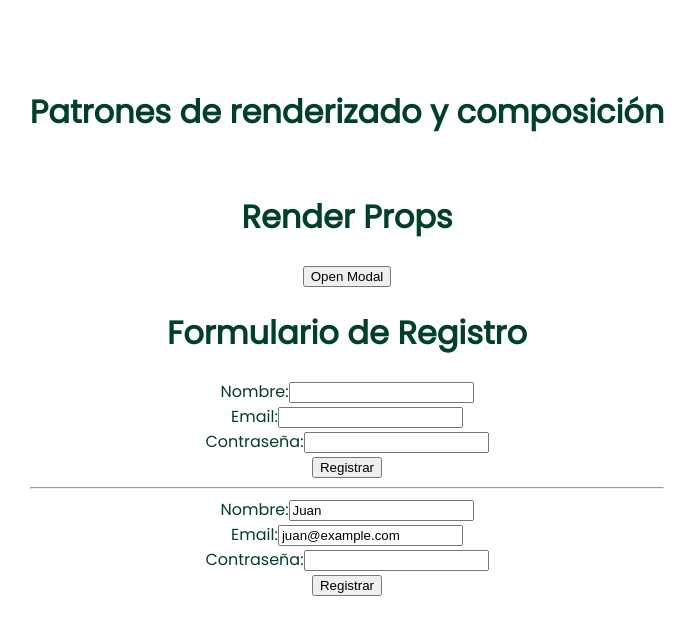
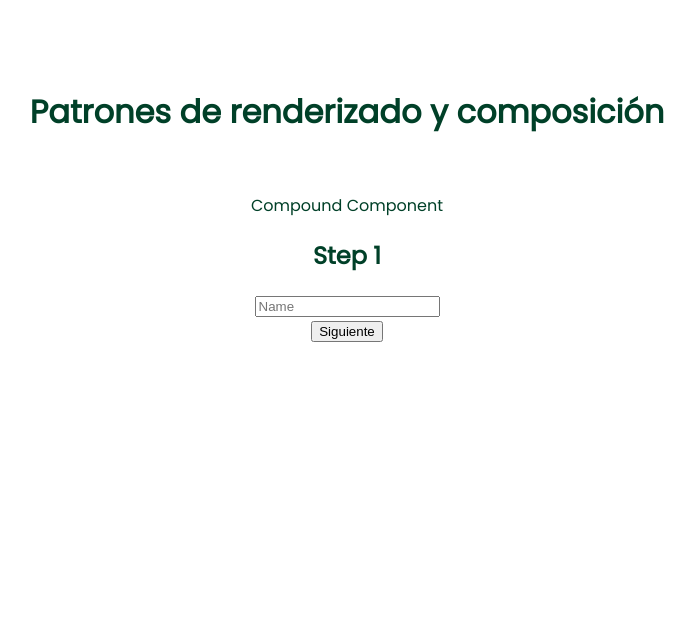
Before and after one commit to omarrendon/desing-patterns-react, a React (Vite) app: page / in a window 1280 px wide. Shown: the top 634 px of the page, without its empty margins (293-988 px from the left). Built offline with nearby package versions, Linux system fonts and the light colour scheme.

Commit message:
Compound Components pattern

```diff
--- a/package.json
+++ b/package.json
@@ -10,6 +10,8 @@
     "preview": "vite preview"
   },
   "dependencies": {
+    "framer-motion": "^12.0.5",
+    "motion": "^12.0.5",
     "react": "^18.3.1",
     "react-dom": "^18.3.1"
   },
--- a/src/App.tsx
+++ b/src/App.tsx
@@ -1,5 +1,5 @@
 import "./App.css";
-import { RenderProps, ControlProps } from "./components";
+import { RenderProps, ControlProps, CompoundComponent } from "./components";
 
 function App() {
   return (
@@ -7,8 +7,9 @@ function App() {
       <header>
         <h1>Patrones de renderizado y composición </h1>
       </header>
-      <RenderProps />
-      <ControlProps />
+      {/* <RenderProps /> */}
+      {/* <ControlProps /> */}
+      <CompoundComponent />
     </>
   );
 }
--- /dev/null
+++ b/src/components/CompoundComponents/CompoundComponent.tsx
@@ -0,0 +1,165 @@
+import React, { createContext, useContext, useState } from "react";
+import { motion } from "framer-motion";
+
+interface IWizardContext {
+  activeStep: number;
+  goToNextStep: () => void;
+  goToPrevStep: () => void;
+  formValues: { [key: string]: any };
+  setActiveStep: React.Dispatch<React.SetStateAction<number>>;
+}
+
+interface IWizardProps {
+  children: React.ReactNode;
+  initialStep: number;
+  formValues: { [key: string]: any };
+}
+
+interface IWizardStaticComponents {
+  Steps: React.FC<{ children: React.ReactNode }>;
+  Step: React.FC<{ stepIndex: number; children: React.ReactNode }>;
+  Navigation: React.FC;
+}
+
+const WizardContext = createContext<IWizardContext | undefined>(undefined);
+
+const Wizard: React.FC<IWizardProps> & IWizardStaticComponents = ({
+  children,
+  initialStep,
+  formValues,
+}) => {
+  const [activeStep, setActiveStep] = useState(initialStep);
+  const goToNextStep = () => setActiveStep(prev => prev + 1);
+  const goToPrevStep = () => setActiveStep(prev => prev - 1);
+
+  const value = {
+    activeStep,
+    goToNextStep,
+    goToPrevStep,
+    formValues,
+    setActiveStep,
+  };
+
+  return (
+    <WizardContext.Provider value={value}>
+      <div className="wizard">{children}</div>
+    </WizardContext.Provider>
+  );
+};
+
+const WizardSteps: React.FC<{ children: React.ReactNode }> = ({ children }) => {
+  return <div className="wizard-step">{children}</div>;
+};
+
+const WizardStep: React.FC<{
+  stepIndex: number;
+  children: React.ReactNode;
+}> = ({ stepIndex, children }) => {
+  const context = useContext(WizardContext);
+
+  if (!context) {
+    throw new Error("WizardStep must be used within a Wizard");
+  }
+  const { activeStep } = context;
+
+  return stepIndex === activeStep ? (
+    <motion.div
+      className="wizard-step"
+      initial={{ x: "100%" }}
+      animate={{ x: 0 }}
+    >
+      {children}
+    </motion.div>
+  ) : null;
+};
+
+const WizardNavigation: React.FC = () => {
+  const [displayData, setDisplayData] = useState(false);
+  const context = useContext(WizardContext);
+
+  if (!context) {
+    throw new Error("WizardStep must be used within a Wizard");
+  }
+  const { activeStep, goToNextStep, goToPrevStep, formValues } = context;
+
+  const firstStep = activeStep === 0;
+  const lastStep = activeStep === 2;
+
+  const hanldeUpdate = () => {
+    setDisplayData(true);
+  };
+
+  return (
+    <div className="wizard-navigation">
+      {!firstStep && <button onClick={goToPrevStep}>Anterio</button>}
+      <button onClick={lastStep ? hanldeUpdate : goToNextStep}>
+        {lastStep ? "Finalizar" : "Siguiente"}
+      </button>
+      {displayData && <div>{JSON.stringify(formValues)}</div>}
+    </div>
+  );
+};
+
+export const CompoundComponent = () => {
+  const [formData, setFormData] = useState({
+    name: "",
+    email: "",
+    phone: "",
+  });
+
+  const handleSubmit = (e: React.ChangeEvent<HTMLInputElement>) => {
+    const { name, value } = e.target;
+    setFormData({ ...formData, [name]: value });
+  };
+
+  return (
+    <>
+      <div>Compound Component</div>
+      <Wizard initialStep={0} formValues={formData}>
+        <Wizard.Steps>
+          <Wizard.Step stepIndex={0}>
+            <div>
+              <h2>Step 1</h2>
+              <input
+                type="text"
+                name="name"
+                placeholder="Name"
+                value={formData.name}
+                onChange={handleSubmit}
+              />
+            </div>
+          </Wizard.Step>
+          <Wizard.Step stepIndex={1}>
+            <div>
+              <h2>Step 2</h2>
+              <input
+                type="text"
+                placeholder="Email"
+                name="email"
+                value={formData.email}
+                onChange={handleSubmit}
+              />
+            </div>
+          </Wizard.Step>
+          <Wizard.Step stepIndex={2}>
+            <div>
+              <h2>Step 3</h2>
+              <input
+                type="text"
+                placeholder="Phone"
+                name="phone"
+                value={formData.phone}
+                onChange={handleSubmit}
+              />
+            </div>
+          </Wizard.Step>
+        </Wizard.Steps>
+        <Wizard.Navigation />
+      </Wizard>
+    </>
+  );
+};
+
+Wizard.Steps = WizardSteps;
+Wizard.Step = WizardStep;
+Wizard.Navigation = WizardNavigation;
--- a/src/components/index.ts
+++ b/src/components/index.ts
@@ -1,2 +1,3 @@
 export * from "./RenderProps/RenderProps";
 export * from "./ControlProps/ControlProps";
+export * from "./CompoundComponents/CompoundComponent";
```
Also changed, not shown: 1 other file (tests, documents, lock files or other folders).
